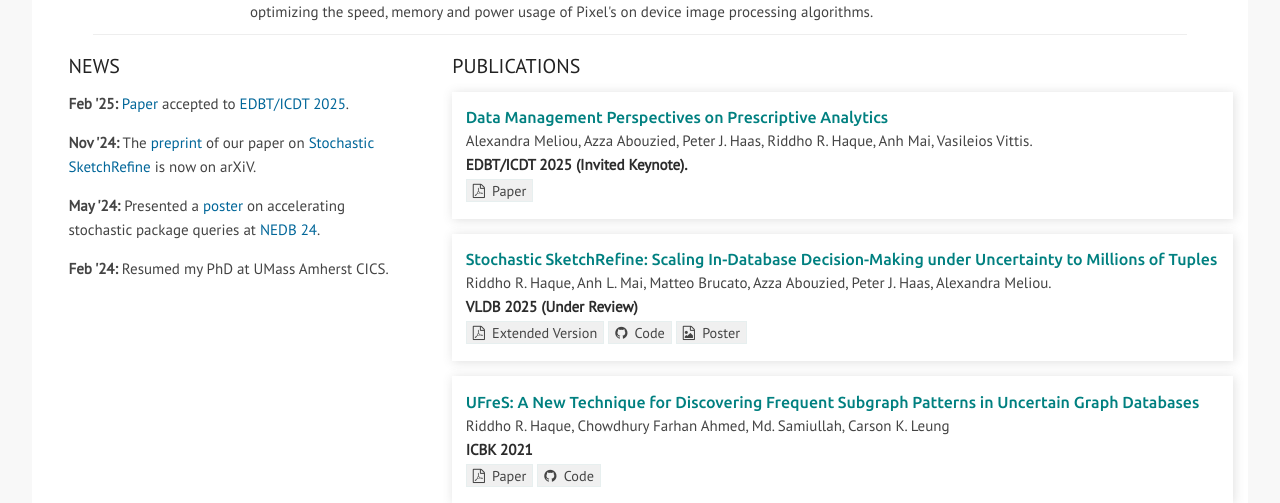
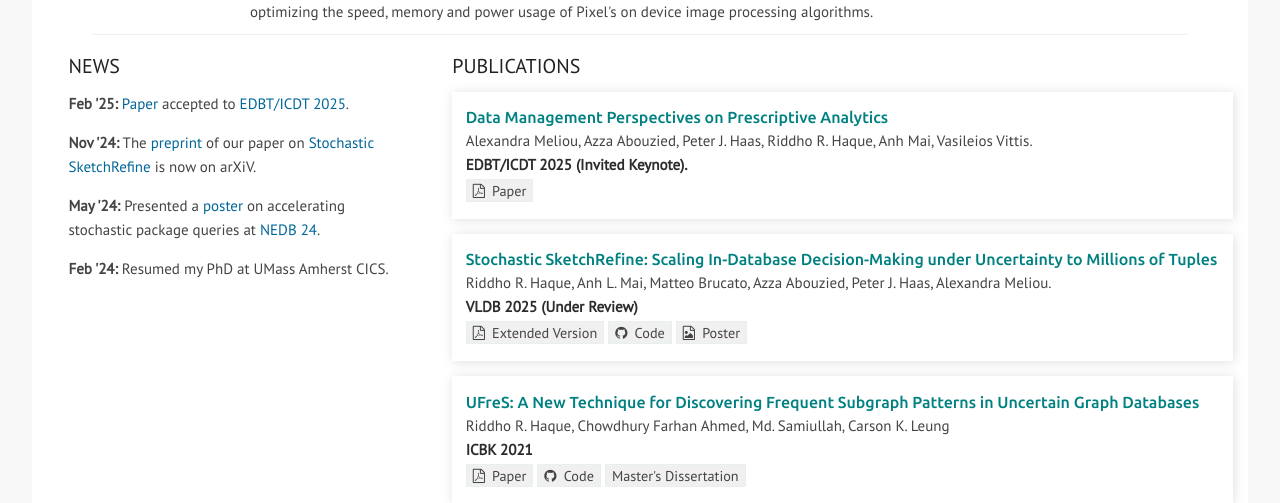
Before and after one commit to RiddhoHaque/riddho, a plain HTML site: page index.html in a window 1280 px wide. Shown: the part 301-804 px from the top of the page. Drawn offline with nearby package versions, Linux system fonts and the light colour scheme; some icons are missing.

Commit message:
Add master's dissertation

```diff
--- a/index.html
+++ b/index.html
@@ -188,6 +188,7 @@ document.write('</a>');
                                     <a class="conf" href="https://www.computer.org/csdl/proceedings/icbk/2021/1A9X06PlzG0">ICBK 2021</a><br>
                                     <a class="file_link paper" href="https://ieeexplore.ieee.org/stamp/stamp.jsp?arnumber=9667738">Paper</a>
                                     <a class="file_link code" href="https://github.com/RiddhoHaque/Uncertain-Frequent-Subgraph-Mining">Code</a>
+                                    <a class="file_link thesis" href="https://github.com/RiddhoHaque/Uncertain-Frequent-Subgraph-Mining/blob/main/Effective_Approach_for_Mining_Frequent_Subgraph_Patterns_from_Uncertain_Graph_Databases__1_.pdf">Master's Dissertation</a>
                                 </li>
 
                                 <li class="paper selected-true" data-selected="true" style="display: block">
```
